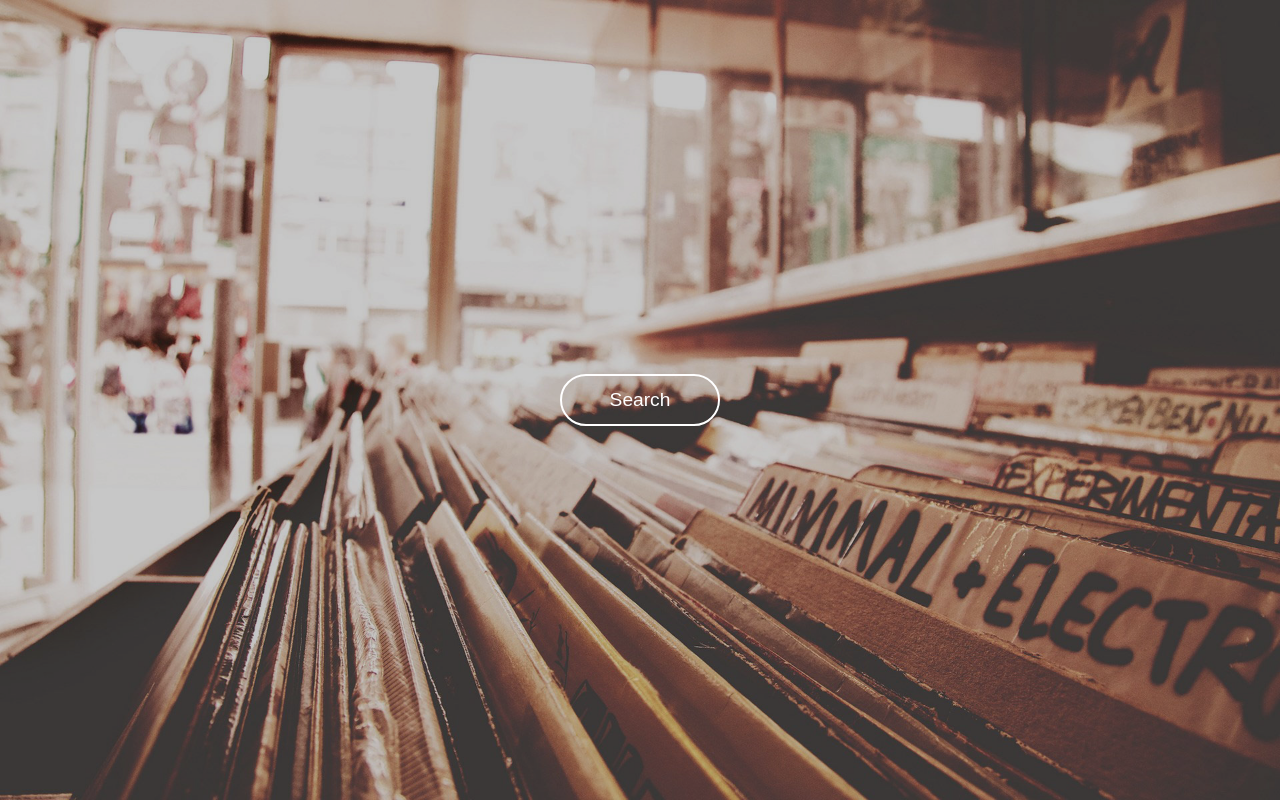
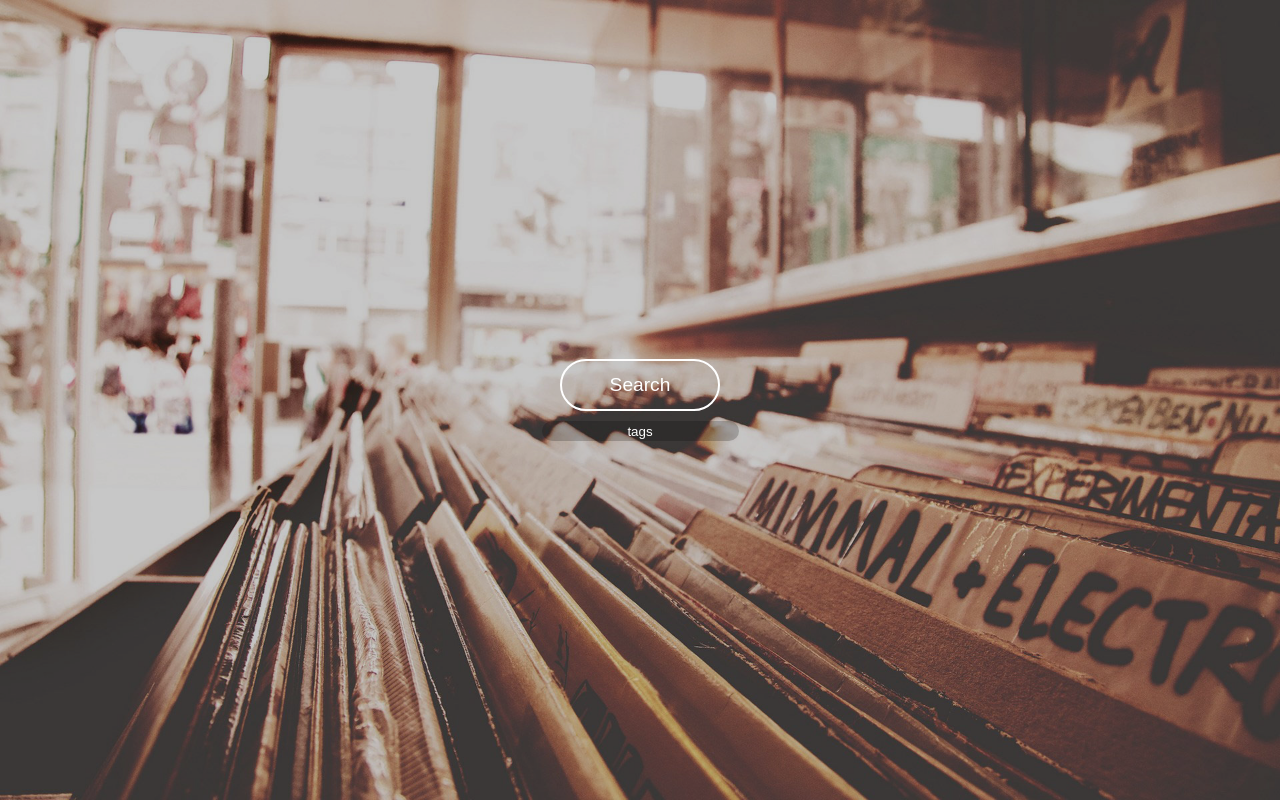
Before and after one commit to MikitaLisavets/RandomMusicStore, a website: page index.html in a window 1280 px wide. Drawn offline with Linux system fonts and the light colour scheme.

Commit message:
Add tags input

```diff
--- a/assets/scripts/script.js
+++ b/assets/scripts/script.js
@@ -6,6 +6,7 @@
       music = document.getElementById('music'),
       card = document.getElementById('card'),
       download = document.getElementById('downloads'),
+      tags = document.getElementById('tags'),
       player = document.getElementById('player');
 
 
--- a/index.html
+++ b/index.html
@@ -34,6 +34,7 @@
 
   <div class="page">
     <button type="button" id="search" class="button">Search</button>
+    <input class="tags" id="tags" type="text" placeholder="tags">
     <div class="card" id="card">
       <div class="card__info">
         <a href="#" id="music" class="music" target="_blank"></a>
--- a/src/styles/style.less
+++ b/src/styles/style.less
@@ -173,6 +173,7 @@ body {
   flex-direction: column;
   align-items: center;
   justify-content: center;
+  overflow: hidden;
 }
 
 .triangle {
@@ -484,3 +485,24 @@ body {
     }
   }
 }
+
+.tags {
+  transition: background .15s linear;
+  border-radius: 20px;
+  background: rgba(0, 0, 0, .2);
+  border: none;
+  margin-top: 10px;
+  padding: 0 10px;
+  text-align: center;
+  color: #fff;
+  height: 20px;
+  &::-webkit-input-placeholder {color: #fff;}
+  &:-moz-placeholder {color: #fff;}
+  &::-moz-placeholder {color: #fff;}
+  &:-ms-input-placeholder {color: #fff;}
+  &:placeholder-shown {color: #fff;}
+  &:hover,
+  &:focus {
+    background: rgba(0, 0, 0, .5);
+  }
+}
```
Also changed, not shown: assets/styles/style.css.
